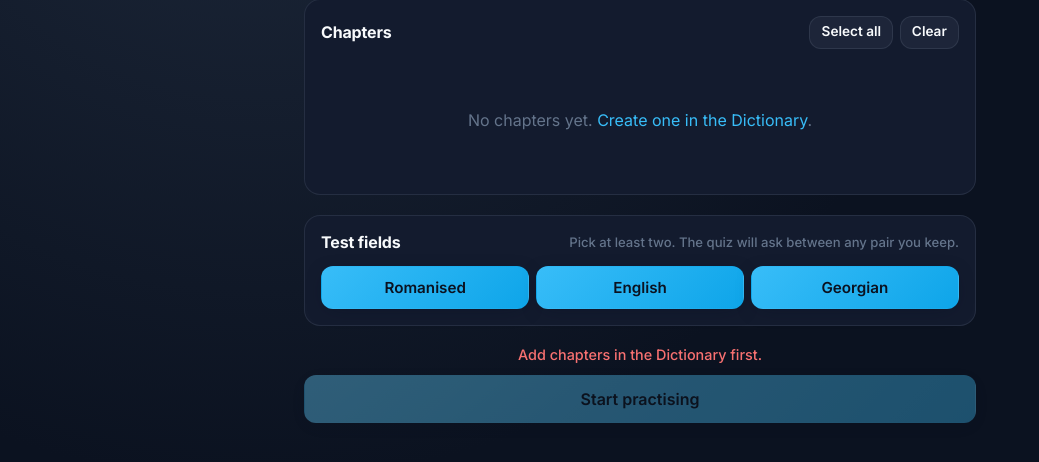
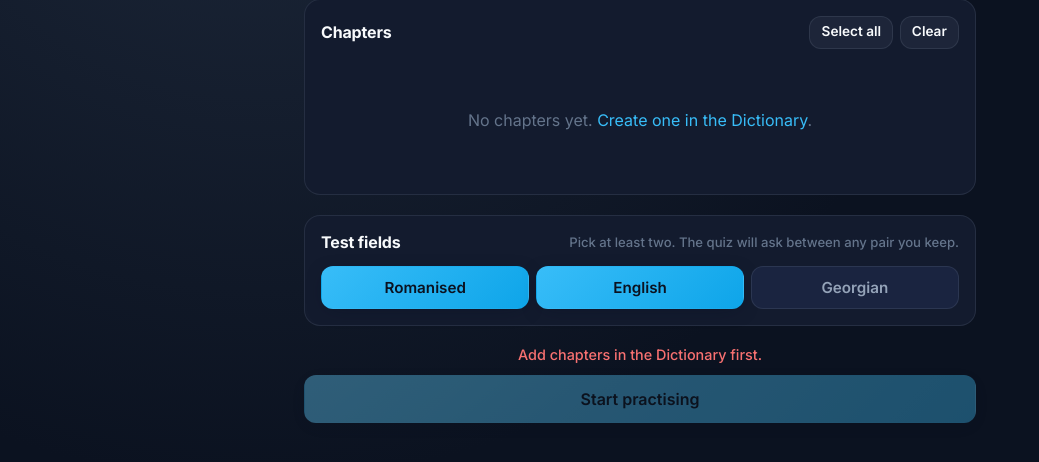
Before and after one commit to dariuswhatling/kartuli, a Django app: page /quiz/ in a window 1280 px wide. Shown: the part 180-642 px from the top of the page, without its empty margins (0-1039 px from the left). Run offline with Django 5.2, Linux system fonts and the light colour scheme; data that the repository does not hold is empty.

Commit message:
Default practice fields to Romanised and English only
Co-authored-by: Cursor <cursoragent@cursor.com>

```diff
--- a/static/js/quiz_setup.js
+++ b/static/js/quiz_setup.js
@@ -5,6 +5,7 @@
     const STORAGE_FIELDS = "kartuli.selectedFields";
     const PLAY_URL = "/quiz/play/";
     const VALID_FIELDS = ["romanised", "english", "georgian"];
+    const DEFAULT_FIELDS = ["romanised", "english"];
 
     const els = {
         list: document.getElementById("chapter-list"),
@@ -18,7 +19,7 @@
     const state = {
         chapters: [],
         selected: new Set(),
-        fields: new Set(VALID_FIELDS),
+        fields: new Set(DEFAULT_FIELDS),
     };
 
     // ---- Storage helpers ----------------------------------------------------
@@ -226,9 +227,9 @@
             state.fields = new Set(
                 [...storedFields].filter((f) => VALID_FIELDS.includes(f))
             );
-            if (state.fields.size < 2) state.fields = new Set(VALID_FIELDS);
+            if (state.fields.size < 2) state.fields = new Set(DEFAULT_FIELDS);
         } else {
-            state.fields = new Set(VALID_FIELDS);
+            state.fields = new Set(DEFAULT_FIELDS);
         }
 
         renderChapters();
--- a/templates/quiz_setup.html
+++ b/templates/quiz_setup.html
@@ -30,13 +30,13 @@
             <span class="setup-hint">Pick at least two. The quiz will ask between any pair you keep.</span>
         </div>
         <div class="field-pills" id="field-pills" role="group" aria-label="Fields to test">
-            <button type="button" class="field-pill" data-field="romanised" aria-pressed="true">
+            <button type="button" class="field-pill is-active" data-field="romanised" aria-pressed="true">
                 Romanised
             </button>
-            <button type="button" class="field-pill" data-field="english" aria-pressed="true">
+            <button type="button" class="field-pill is-active" data-field="english" aria-pressed="true">
                 English
             </button>
-            <button type="button" class="field-pill" data-field="georgian" aria-pressed="true">
+            <button type="button" class="field-pill" data-field="georgian" aria-pressed="false">
                 Georgian
             </button>
         </div>
```
